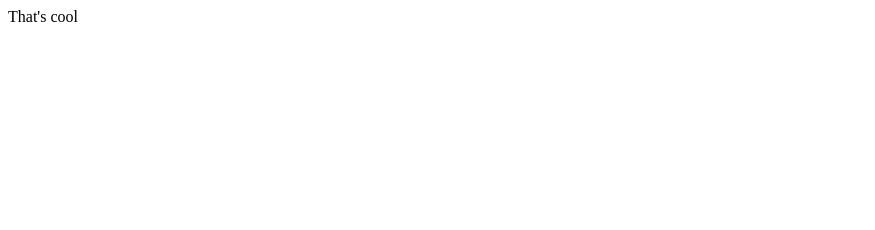
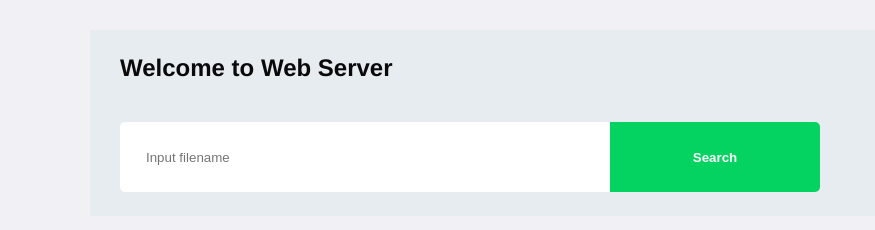
Before and after one commit to LeTrovoes/http-server, a plain HTML site: page public/index.html in a window 1280 px wide. Shown: the whole page, without its empty margins (0-875 px from the left). Drawn offline with Linux system fonts and the light colour scheme.

Commit message:
feat: Add html and css

```diff
--- a/public/index.html
+++ b/public/index.html
@@ -1,9 +1,28 @@
 <!DOCTYPE html>
 <html>
 <head>
-    <title>It Works</title>
+    <meta http-equiv="content-type" content="text/html; charset=utf-8" />
+
+    <title>Index</title>
+
+    <link rel="stylesheet" href="styles.css">
 </head>
 <body>
-    That's cool
+    <div class="content">
+        <h1 id="title">Welcome to Web Server</h1>
+
+        <form class="form" onsubmit="searchFile(event)">
+            <input id="file" type="text" placeholder="Input filename" />
+            <button type="submit">Search</button>
+        </form>
+    </div>
 </body>
+
+<script>
+    function searchFile(event) {
+        event.preventDefault();
+        var file = document.getElementById('file').value;
+        window.open(window.location.href + file, '_self');
+    }
+</script>
 </html>
--- /dev/null
+++ b/public/styles.css
@@ -0,0 +1,50 @@
+* {
+  margin: 0;
+  padding: 0;
+  box-sizing: border-box;
+}
+
+body {
+  background: #F0F0F5;
+  font-family: 'Helvetica Neue', Helvetica, Arial, sans-serif;
+}
+
+.content {
+  max-width: 1100px;
+  margin: 30px auto 0;
+  padding: 24px 30px;
+  background: #e6ecf0;
+}
+
+.content h1 {
+  font-size: 24px;
+  color: #0a0a0a;
+}
+
+.form {
+  margin-top: 40px;
+  max-width: 700px;
+
+  display: flex;
+}
+
+.form input {
+  flex: 1;
+    height: 70px;
+    padding: 0 24px;
+    border: 0;
+    border-radius: 5px 0 0 5px;
+    color: #3a3a3a;
+    border: 2px solid #fff;
+    border-right: 0;
+}
+
+.form button {
+  width: 210px;
+  height: 70px;
+  background: #04d361;
+  border-radius: 0 5px 5px 0;
+  border: 0;
+  color: #fff;
+  font-weight: bold;
+}
```
Also changed, not shown: public/example.html (added, +18 -0 lines).
